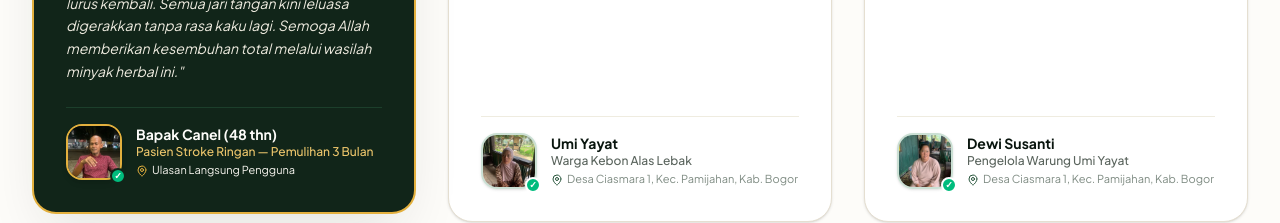
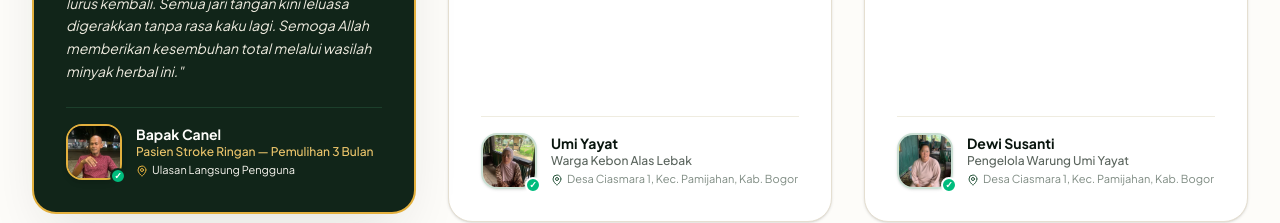
Before and after one commit to fajaralhanief/GaharuPlus, a React (Vite) app: page / in a window 1280 px wide. Shown: the part 7260-7483 px from the top of the page. Built offline with nearby package versions, Linux system fonts and the light colour scheme; a web font is replaced by a local one.

Commit message:
fix(testimonials): update author name format for Bapak Canel

```diff
--- a/src/components/Testimonials.jsx
+++ b/src/components/Testimonials.jsx
@@ -11,7 +11,7 @@ export default function Testimonials() {
       tag: 'Pemulihan Stroke Ringan',
       complaint: 'Keluhan: Tangan kanan & jari kaku kebas (3 bulan pasca stroke, tensi 180/110)',
       quote: '"Selama 3 bulan terakhir saya berikhtiar pulih dari stroke ringan akibat tensi tinggi (180/110). Tangan kanan dan jari-jari saya kaku, kebas, dan sangat sulit digerakkan. Masya Allah, baru 30 menit dibalurkan minyak Gaharu Plus, reaksi hangatnya langsung terasa meresap. Tangan terasa jauh lebih enteng diangkat dan jari yang tadinya kaku mulai lentur—terutama jari telunjuk yang kaku alhamdulillah sekarang sudah bisa lurus kembali. Semua jari tangan kini leluasa digerakkan tanpa rasa kaku lagi. Semoga Allah memberikan kesembuhan total melalui wasilah minyak herbal ini."',
-      author: 'Bapak Canel (48 thn)',
+      author: 'Bapak Canel',
       role: 'Pasien Stroke Ringan — Pemulihan 3 Bulan',
       location: 'Ulasan Langsung Pengguna',
       avatar: '/testimonials/testi-1.jpg',
```
